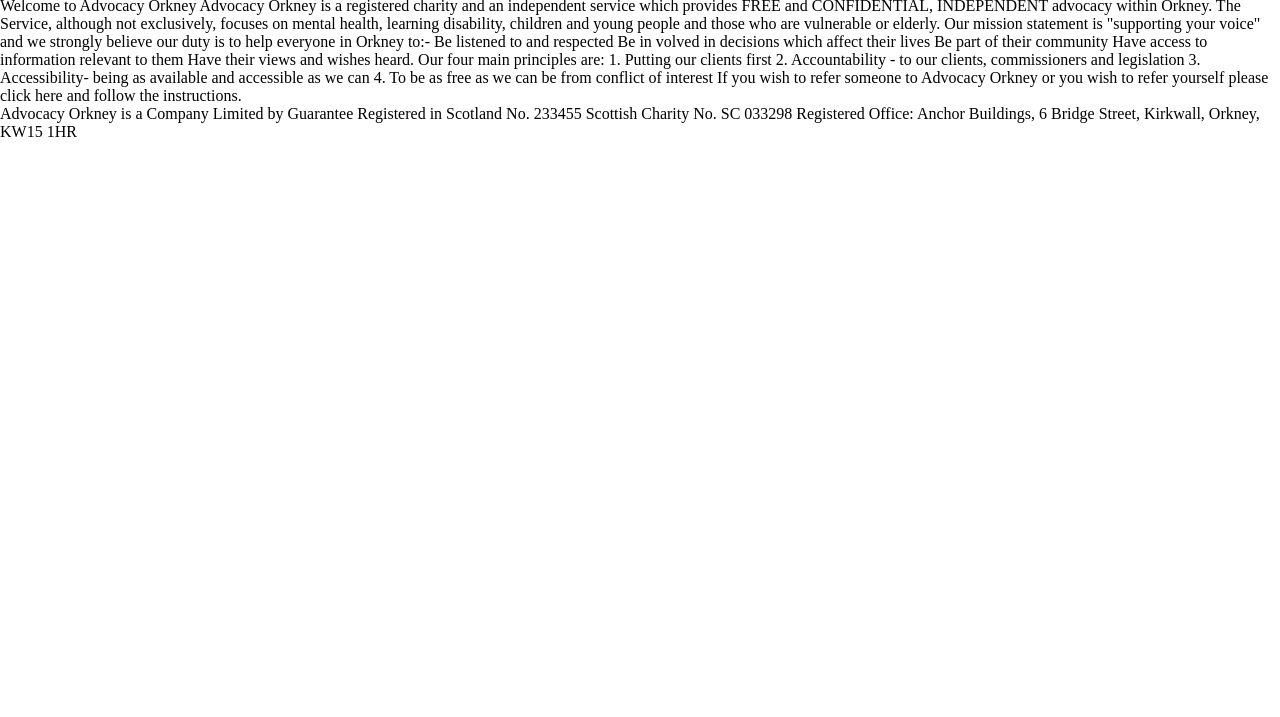
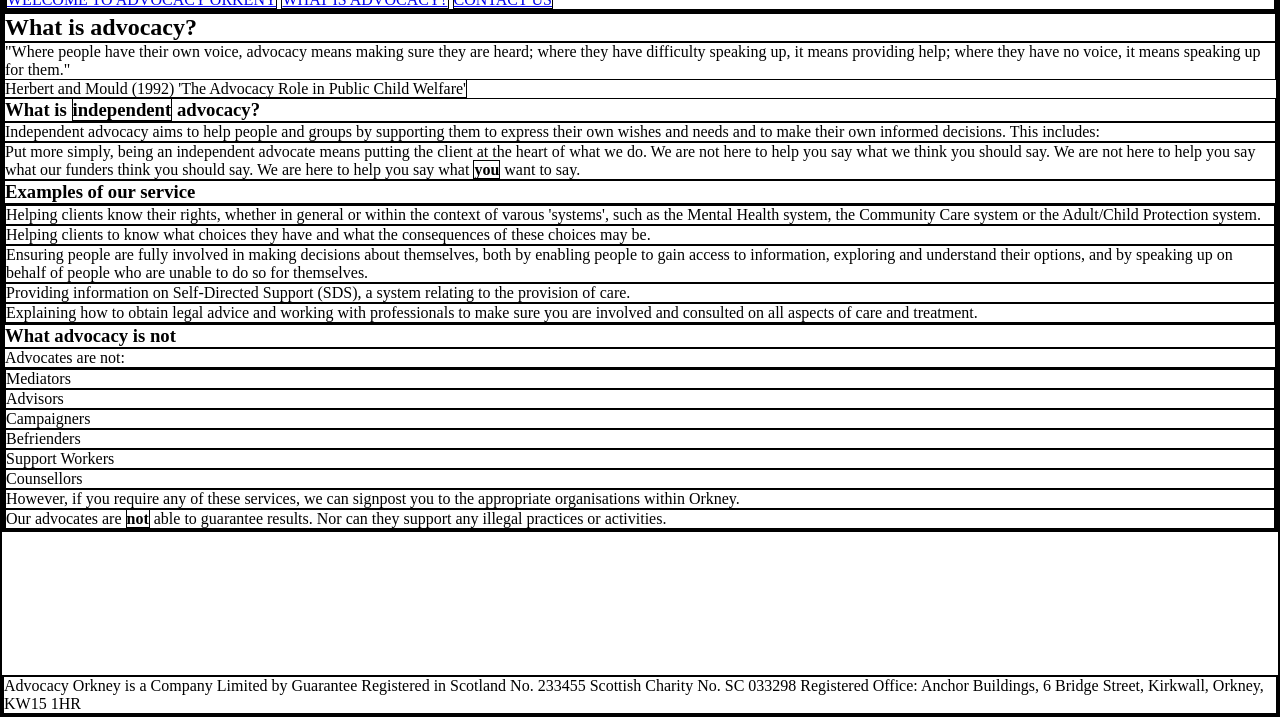
Before and after one commit to MidlifeMechanicus/ad-ork, a plain HTML site: page advocacy.html in a window 1280 px wide. Shown: the part 85-802 px from the top of the page. Drawn offline with Linux system fonts and the light colour scheme.

Commit message:
Add content and some css styling

```diff
--- a/advocacy.html
+++ b/advocacy.html
@@ -17,54 +17,42 @@
                 <ul>
                     <li>
                         <a href="./index.html">WELCOME TO ADVOCACY ORKENY</a>
+                        <a href="./advocacy.html">WHAT IS ADVOCACY?</a>
                         <a href="./contact.html">CONTACT US</a>
                     </li>
                 </ul>
             </nav>
             <section>
-                <p>Welcome to Advocacy Orkney
+                <h2>What is advocacy?</h2>
+                <p>"Where people have their own voice, advocacy means making sure they are heard; where they have difficulty speaking up, it means providing help; where they have no voice, it means speaking up for them."
+                </p>
+                <span>Herbert and Mould (1992) 'The Advocacy Role in Public Child Welfare'</span>
+                <!-- Above as an aside? -->
 
-                    Advocacy Orkney is a registered charity and an independent service which provides FREE and CONFIDENTIAL, INDEPENDENT advocacy within Orkney.
+                <h3>What is <strong>independent</strong> advocacy?</h3>
+                <p>Independent advocacy aims to help people and groups by supporting them to express their own wishes and needs and to make their own informed decisions. This includes:</p>
+                <p>Put more simply, being an independent advocate means putting the client at the heart of what we do. We are not here to help you say what we think you should say. We are not here to help you say what our funders think you should say. We are here to help you say what <strong>you</strong> want to say.</p>
 
-
-
-                    The Service, although not exclusively, focuses on mental health, learning disability, children and young people and those who are vulnerable or elderly.
-
-
-
-                    Our mission statement is "supporting your voice" and we strongly believe our duty is to help everyone in Orkney to:-
-
-                    Be listened to and respected
-
-                    Be in volved in decisions which affect their lives
-
-                    Be part of their community
-
-                    Have access to information relevant to them
-
-                    Have their views and wishes heard.
-
-                    Our four main principles are:
-
-
-
-                    1. Putting our clients first
-
-
-
-                    2. Accountability - to our clients, commissioners and legislation
-
-
-
-                    3. Accessibility- being as available and accessible as we can
-
-
-
-                    4. To be as free as we can be from conflict of interest
-
-
-
-                    If you wish to refer someone to Advocacy Orkney or you wish to refer yourself please click here and follow the instructions.</p>
+                <h3>Examples of our service</h3>
+                <ul>
+                    <li>Helping clients know their rights, whether in general or within the context of varous 'systems', such as the Mental Health system, the Community Care system or the Adult/Child Protection system.</li>
+                    <li>Helping clients to know what choices they have and what the consequences of these choices may be.</li>
+                    <li>Ensuring people are fully involved in making decisions about themselves, both by enabling people to gain access to information, exploring and understand their options, and by speaking up on behalf of people who are unable to do so for themselves.</li>
+                    <li>Providing information on Self-Directed Support (SDS), a system relating to the provision of care.</li>
+                    <li>Explaining how to obtain legal advice and working with professionals to make sure you are involved and consulted on all aspects of care and treatment.</li>
+                </ul>
+                <h3>What advocacy is not</h3>
+                <p> Advocates are not:</p>
+                <ul>
+                    <li>Mediators</li>
+                    <li>Advisors</li>
+                    <li>Campaigners</li>
+                    <li>Befrienders</li>
+                    <li>Support Workers</li>
+                    <li>Counsellors</li>
+                <p>However, if you require any of these services, we can signpost you to the appropriate organisations within Orkney.</p>
+                <p>Our advocates are <strong>not</strong> able to guarantee results. Nor can they support any illegal practices or activities.</p>
+                </ul>
             </section>
         </main>
         <footer>
--- a/style.css
+++ b/style.css
@@ -3,4 +3,16 @@
     margin: 0;
     padding: 0;
     list-style-type: none;
+
+    border: 1px solid black;
 }
+
+body {
+    display: flex;
+    flex-direction: column;
+    height: 100vh;
+
+    footer {
+        margin-top: auto;
+    }
+}
```
Also changed, not shown: contact.html (+1 -0 lines), index.html (+12 -41 lines).
